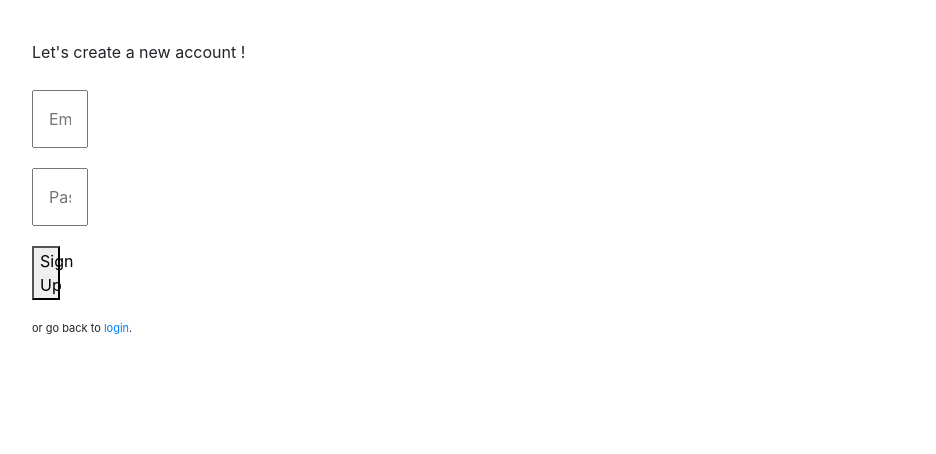
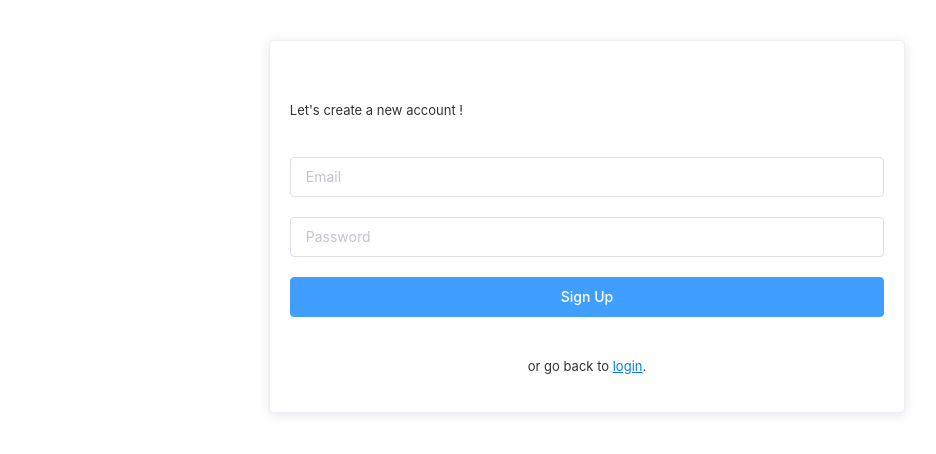
Before and after one commit to UmnikOne/vueFireTask, a Vue app: page /#/sign-up in a window 1280 px wide. Shown: the top 454 px of the page, without its empty margins (38-974 px from the left). Built offline with nearby package versions, Linux system fonts and the light colour scheme; no server answers; what mand-mobile, vue-firestore would draw is missing.

Commit message:
Fix CSS styles

```diff
--- a/src/App.vue
+++ b/src/App.vue
@@ -1,30 +1,16 @@
 <template>
-<div class="container d-flex h-100">
-    <div class="row justify-content-center align-self-center">
-     <router-view/>
+  <div class="container d-flex h-100">
+    <div class="row justify-content-center align-self-center auto">
+      <router-view />
     </div>
-</div>
-
+  </div>
 </template>
 
 <style>
-#app {
-  font-family: 'Avenir', Helvetica, Arial, sans-serif;
-  -webkit-font-smoothing: antialiased;
-  -moz-osx-font-smoothing: grayscale;
-  color: #2c3e50;
+.auto {
+  margin-left: auto;
+  margin-right: auto;
+  width: 100%;
   margin-top: 40px;
 }
-#nav {
-  padding: 30px;
-}
-
-#nav a {
-  font-weight: bold;
-  color: #2c3e50;
-}
-
-#nav a.router-link-exact-active {
-  color: #42b983;
-}
 </style>
--- a/src/views/Home.vue
+++ b/src/views/Home.vue
@@ -1,11 +1,7 @@
 <template>
   <div>
-  <b-row style="padding-top: 20px; padding-bottom: 20px;">
-    <b-col>
     <b-card>
       <b-card-text>
-
-
       <div>
         <b-tabs content-class="mt-3" align="center">
           <b-tab title="Daily" active>
@@ -21,13 +17,9 @@
           <b-tab title="Monthly"><p>I'm the second tab</p></b-tab>
           <b-tab title="Global"><p>I'm the second tab</p></b-tab>
           <b-tab title="Ends Tasks">
-              <el-checkbox-group>
             <div v-for="(expense, index) in tasks" :key="index">
-                  <el-checkbox v-if="expense.end == true" v-model="checked" :label="expense.task" border disabled size="medium">
-                    <p style="text-decoration: line-through;">{{ expense.task }} - 111233</p>
-                  </el-checkbox>
+              <el-button v-if="expense.end == true" id="end_task" disabled>{{ expense.task }}</el-button>
             </div>
-              </el-checkbox-group>
           </b-tab>
           <b-tab title="Add task">
             <div>
@@ -68,24 +60,11 @@
 
       </b-card-text>
     </b-card>
-    </b-col>
-    <b-col>
-      <b-card title="Card title" sub-title="Card subtitle">
-        <b-card-text>
-          Some quick example text to build on the <em>card title</em> and make up the bulk of the card's
-          content.
-        </b-card-text>
-
-        <b-card-text>A second paragraph of text in the card.</b-card-text>
-
-        <a href="#" class="card-link">Card link</a>
-        <b-link href="#" class="card-link">Another link</b-link>
-      </b-card>
-    </b-col>
-  </b-row>
+    <div id="footer">
       <center>
-      {{ this.username }} - <router-link to="/setting">Setting</router-link> - <a href="#" @click="logout">Logout</a>
+        {{ this.username }} - <router-link to="/setting">Change name</router-link> - <a href="#" @click="logout">Logout</a>
       </center>
+    </div>
   </div>
 </template>
 
@@ -155,13 +134,26 @@ export default {
     margin-bottom: 5px;
     margin-top: 10px;
   }
+
+  #footer{
+    margin-top: 20px;
+  }
+
+  #end_task {
+    text-decoration: line-through;
+    width: 100%;
+    margin-bottom: 20px;
+  }
+
   .el-checkbox.is-bordered.el-checkbox--medium {
     width: 100%;
     margin-left: 0px !important;
   }
+
   .el-checkbox:last-child {
     width: 100%;
   }
+
   .el-checkbox__label {
     font-size: 16px;
   }
--- a/src/views/Login.vue
+++ b/src/views/Login.vue
@@ -1,11 +1,11 @@
 <template>
-  <div class="login">
-    <h3>Sign In</h3>
-    <input type="text" v-model="email" placeholder="Email"><br>
-    <input type="password" v-model="password" placeholder="Password"><br>
-    <button @click="login">Connection</button>
-    <p>You don't have an account ? You can <router-link to="/sign-up">create one</router-link></p>
-  </div>
+  <el-card shadow="always">
+    <el-input type="text" class="login" v-model="email" placeholder="Email"></el-input>
+    <el-input type="password" class="login" v-model="password" placeholder="Password"></el-input>
+    <el-button type="primary" class="login" @click="login">Connection</el-button>
+
+    <p><center>You don't have an account ? You can <router-link to="/sign-up">create one</router-link></center></p>
+  </el-card>
 </template>
 
 <script>
@@ -36,22 +36,15 @@
 
 <style scoped>  /* "scoped" attribute limit the CSS to this component only */
   .login {
-    margin-top: 40px;
+    margin-top: 20px;
+    width: 100%;
   }
-  input {
-    margin: 10px 0;
-    width: 20%;
-    padding: 15px;
-  }
-  button {
-    margin-top: 20px;
-    width: 10%;
-    cursor: pointer;
-  }
+
   p {
     margin-top: 40px;
     font-size: 13px;
   }
+
   p a {
     text-decoration: underline;
     cursor: pointer;
--- a/src/views/SignUp.vue
+++ b/src/views/SignUp.vue
@@ -1,11 +1,12 @@
 <template>
-  <div class="sign-up">
+  <el-card shadow="always">
     <p>Let's create a new account !</p>
-    <input type="text" v-model="email" placeholder="Email"><br>
-    <input type="password" v-model="password" placeholder="Password"><br>
-    <button @click="signUp">Sign Up</button>
-    <span>or go back to <router-link to="/login">login</router-link>.</span>
-  </div>
+    <el-input type="text" class="login" v-model="email" placeholder="Email"></el-input>
+    <el-input type="password" class="login" v-model="password" placeholder="Password"></el-input>
+    <el-button type="primary" class="login" @click="signUp">Sign Up</el-button>
+
+    <p><center>or go back to <router-link to="/login">login</router-link>.</center></p>
+  </el-card>
 </template>
 
  <script>
@@ -35,22 +36,18 @@
 </script>
 
  <style scoped>
-  .sign-up {
-    margin-top: 40px;
-  }
-  input {
-    margin: 10px 0;
-    width: 20%;
-    padding: 15px;
-  }
-  button {
-    margin-top: 10px;
-    width: 10%;
-    cursor: pointer;
-  }
-  span {
-    display: block;
-    margin-top: 20px;
-    font-size: 11px;
-  }
+.login {
+  margin-top: 20px;
+  width: 100%;
+}
+
+p {
+  margin-top: 40px;
+  font-size: 13px;
+}
+
+p a {
+  text-decoration: underline;
+  cursor: pointer;
+}
 </style>
```
Also changed, not shown: 1 other file (tests, documents, lock files or other folders). Lines whose indentation alone changed are shown as unchanged.
